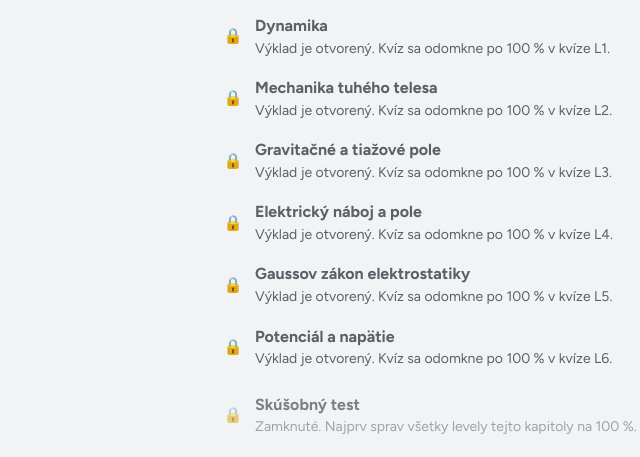
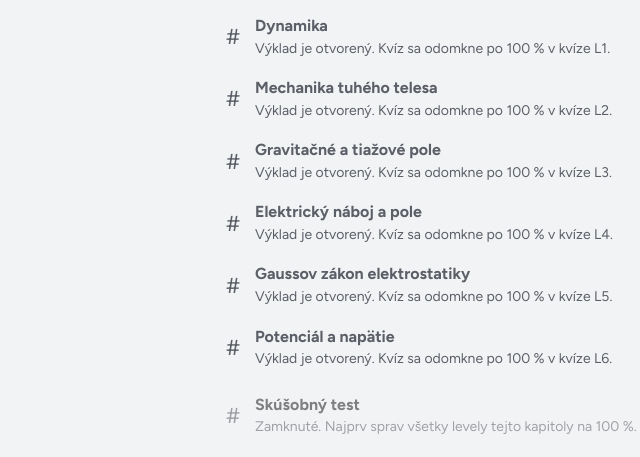
Before and after one commit to Opicajuro/Stuok, a plain HTML site: page index.html in a window 1280 px wide. Shown: the part 382-839 px from the top of the page, 143-783 px from the left. Drawn offline with Linux system fonts and the light colour scheme.

Commit message:
Show # instead of the lock icon on the map
Co-Authored-By: Claude Opus 5.5 <noreply@anthropic.com>
Claude-Session: https://claude.ai/code/session_01GP79z98hcuaezeMKJP5AV8

```diff
--- a/game.js
+++ b/game.js
@@ -231,7 +231,7 @@ function renderLevel(l){
       }).join("") + `</div>`;
   } else if (!unlocked(l)) {
     const prev = subj().levels[n - 2];
-    h += `<div class="card q"><h2>🔒 Kvíz je zamknutý</h2>
+    h += `<div class="card q"><h2>Kvíz je zamknutý</h2>
       <p class="muted">Kvíz sa odomkne, keď spravíš kvíz L${n - 1} · ${prev.title} na 100 % v jednom pokuse. Výklad a vzorce si môžeš prejsť už teraz.</p>
       <button class="btn wide" data-act="go" data-id="${prev.id}">Prejsť na L${n - 1}</button></div>`;
   } else {
--- a/style.css
+++ b/style.css
@@ -96,16 +96,14 @@ main:has(> .hud){padding-left:calc(var(--rail-w) + 14px)}
 .lvl.done .bar i{background:var(--good)}
 .lvl .pct{font-family:var(--mono); font-size:.8rem; color:var(--muted)}
 .lvl.locked{opacity:.55; cursor:not-allowed}
-.lvl.locked .no::before{content:"🔒"; font-size:.95rem}
 .lvl.locked .no::after{display:none}
-.lvl.qlock .no::before{content:"🔒"; font-size:.95rem}
 .lvl.qlock .no::after{display:none}
 .lvl.qlock .t{color:var(--muted)}
 .lvl.boss{margin-top:6px; background:var(--card)}
 .lvl.boss .no::before{content:"🏆"; font-size:1.1rem}
 .lvl.boss .no::after{display:none}
 .lvl.boss.locked{background:none}
-.lvl.boss.locked .no::before{content:"🔒"; font-size:.95rem}
+.lvl.boss.locked .no::before{content:"#"; font-size:1.35rem}
 
 /* ---------- tlačidlá ---------- */
 .btn{border:0; background:var(--accent); color:var(--accent-ink); border-radius:8px; padding:11px 16px; font-weight:700; transition:filter .12s ease}
```
